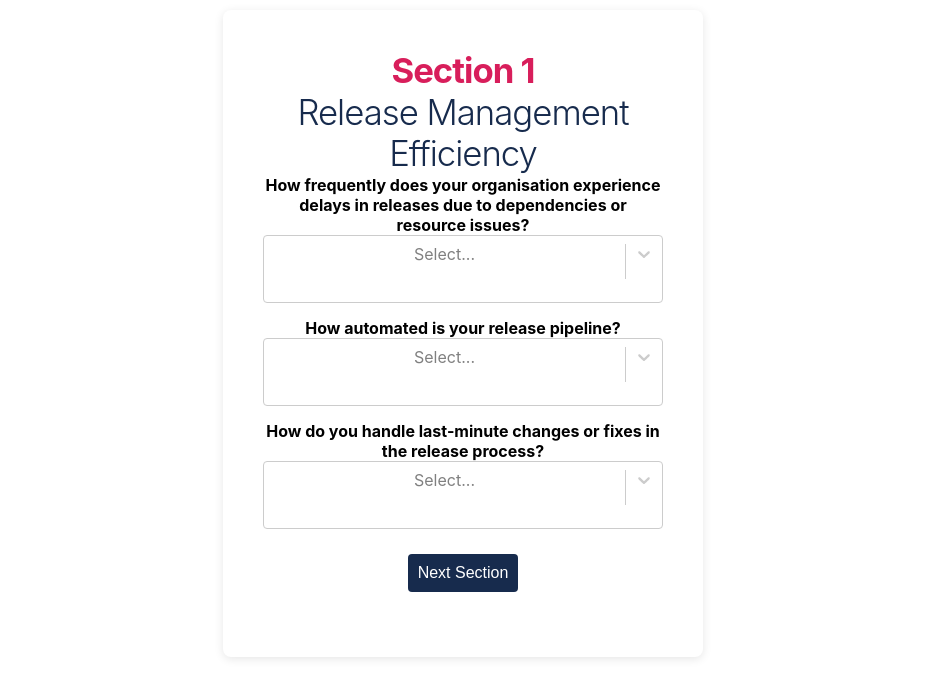
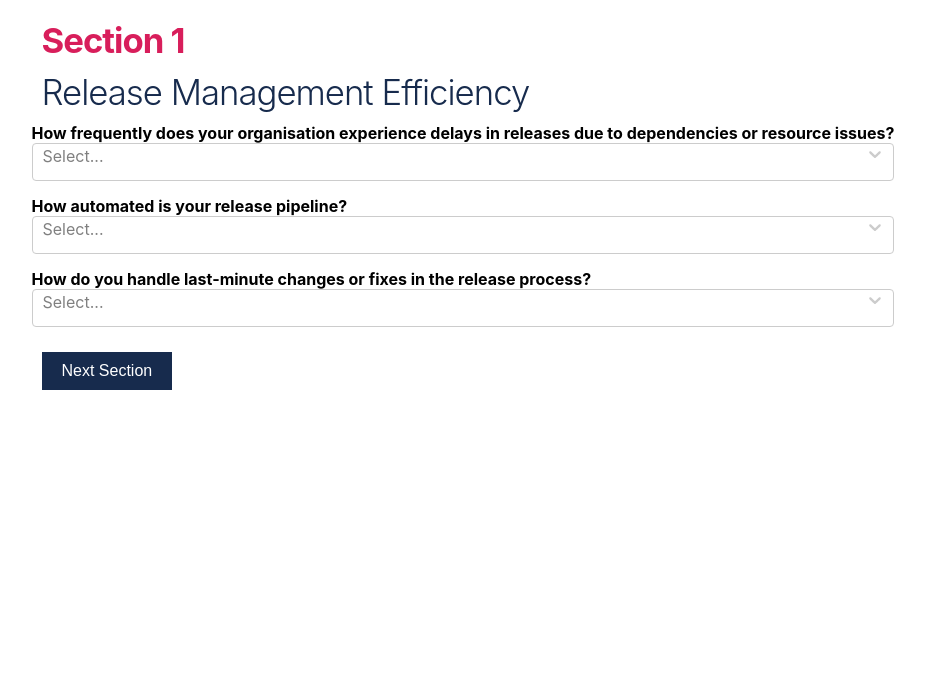
Before and after one commit to ale-sanchez-g/releaseMaturity, a React (Create React App) app: page / in a window 1280 px wide. Both pictures are taken after typing "Sample" into the empty fields and a click on the button "Start". Shown: the top 698 px of the page, without its empty margins (177-1102 px from the left). Built offline with nearby package versions, Linux system fonts and the light colour scheme.

Commit message:
style changes

```diff
--- a/src/App.css
+++ b/src/App.css
@@ -50,6 +50,7 @@
 .h2, h2 {
   font-size: calc(1.45rem + .9vw);
   letter-spacing: -1px;
+  margin: 10px 10px 10px 10px;
 }
 
 .h3, h3 {
@@ -246,3 +247,29 @@ strong {
   transition: width 0.4s ease;
   border-radius: 8px;
 }
+
+/* QuestionnaireForm.css */
+.custom-select__control {
+  background-color: lightblue;
+  border-color: blue;
+  min-height: 35px;
+  height: 35px;
+  box-shadow: none;
+}
+
+.custom-select__value-container {
+  height: 35px;
+  padding: 0 6px;
+}
+
+.custom-select__input {
+  margin: 0px;
+}
+
+.custom-select__indicator-separator {
+  display: none;
+}
+
+.custom-select__indicators {
+  height: 35px;
+}
--- a/src/components/QuestionnaireForm.js
+++ b/src/components/QuestionnaireForm.js
@@ -33,7 +33,6 @@ const QuestionnaireForm = ({ onSubmit }) => {
     };
 
     return (
-        <div className="welcome-container">
         <div>
             {questionsData.sections.map((section, secIndex) => (
                 <div key={secIndex} style={{ display: secIndex === sectionIndex ? 'block' : 'none' }}>
@@ -45,6 +44,8 @@ const QuestionnaireForm = ({ onSubmit }) => {
                             <Select
                                 options={question.options.map((option, index) => ({ value: index, label: option }))}
                                 onChange={(selectedOption) => handleOptionChange(section.sectionTitle, quesIndex, selectedOption)}
+                                className="custom-select"
+                                classNamePrefix="custom-select"
                             />
                         </div>
                     ))}
@@ -52,7 +53,6 @@ const QuestionnaireForm = ({ onSubmit }) => {
             ))}
             <button onClick={handleNextSection}>Next Section</button>
         </div>
-        </div>
     );
 };
 
```
Lines whose indentation alone changed are shown as unchanged.
